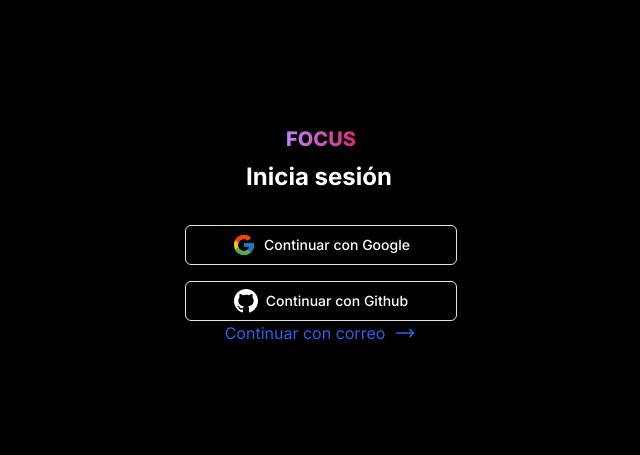
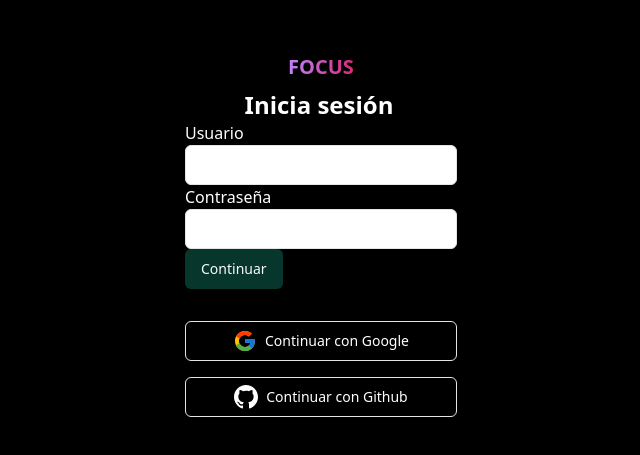
Before and after one commit to carlosdtn/next-forum, a Next.js app: page /auth/signin in a window 1280 px wide. Shown: the part 165-620 px from the top of the page, without its empty margins (319-959 px from the left). Built offline with nearby package versions, Linux system fonts and the light colour scheme; no server answers.

Commit message:
Login option, addData and getData function

```diff
--- a/src/components/layouts/app-layout/index.tsx
+++ b/src/components/layouts/app-layout/index.tsx
@@ -1,15 +1,32 @@
 import Header from "@/components/header"
+import { useAuthContext } from "@/context/AuthContext"
+import { useRouter } from "next/router"
+import { useEffect, useState } from "react"
 
 interface AppLayoutProps {
   children: React.ReactNode
 }
 
 const AppLayout: React.FC<AppLayoutProps> = ({ children }) => {
+  const { user } = useAuthContext()
+  const router = useRouter()
+
+  useEffect(() => {
+    console.log("user: ", user)
+    if (user == null) router.push("/auth/signin")
+  }, [user])
+
   return (
-    <div className="flex flex-col items-center w-11/12 max-w-2xl gap-10 py-12 mx-auto">
-      <Header />
-      {children}
-    </div>
+    <>
+      {user.providerId ? (
+        <div className="flex flex-col items-center w-11/12 max-w-2xl gap-10 py-12 mx-auto">
+          <Header />
+          {children}
+        </div>
+      ) : (
+        <h1>{`Only logged in users can view this page ${user?.providerId}`}</h1>
+      )}
+    </>
   )
 }
 
--- /dev/null
+++ b/src/context/AuthContext.tsx
@@ -0,0 +1,39 @@
+import React from "react"
+import { onAuthStateChanged, getAuth } from "firebase/auth"
+import firebase_app from "@/firebase/config"
+import { CredentialsProps } from "@/utils/types"
+
+const auth = getAuth(firebase_app)
+
+export const AuthContext = React.createContext({})
+
+export const useAuthContext = () => React.useContext(AuthContext)
+
+type Props = {
+  children: React.ReactNode
+}
+
+export const AuthContextProvider: React.FC<Props> = ({ children }) => {
+  const [user, setUser] = React.useState(null)
+  const [loading, setLoading] = React.useState(true)
+
+  React.useEffect(() => {
+    const unsubscribe = onAuthStateChanged(auth, (user) => {
+      if (user) {
+        console.log("user context: ", user)
+        setUser(user)
+      } else {
+        setUser(null)
+      }
+      setLoading(false)
+    })
+
+    return () => unsubscribe()
+  }, [])
+
+  return (
+    <AuthContext.Provider value={{ user }}>
+      {loading ? <div>Loading...</div> : children}
+    </AuthContext.Provider>
+  )
+}
--- /dev/null
+++ b/src/firebase/addData.ts
@@ -0,0 +1,18 @@
+import firebase_app from "./config"
+import { getFirestore, doc, setDoc } from "firebase/firestore"
+
+const db = getFirestore(firebase_app)
+export default async function addData(colllection, id, data) {
+  let result = null
+  let error = null
+
+  try {
+    result = await setDoc(doc(db, colllection, id), data, {
+      merge: true,
+    })
+  } catch (e) {
+    error = e
+  }
+
+  return { result, error }
+}
--- /dev/null
+++ b/src/firebase/auth/signin.ts
@@ -0,0 +1,16 @@
+import firebase_app from "../config"
+import { signInWithEmailAndPassword, getAuth } from "firebase/auth"
+
+const auth = getAuth(firebase_app)
+
+export default async function signIn(email: string, password: string) {
+  let result = null,
+    error = null
+  try {
+    result = await signInWithEmailAndPassword(auth, email, password)
+  } catch (e) {
+    error = e
+  }
+
+  return { result, error }
+}
--- /dev/null
+++ b/src/firebase/auth/signup.ts
@@ -0,0 +1,16 @@
+import firebase_app from "../config"
+import { createUserWithEmailAndPassword, getAuth } from "firebase/auth"
+
+const auth = getAuth(firebase_app)
+
+export default async function signUp(email: string, password: string) {
+  let result = null,
+    error = null
+  try {
+    result = await createUserWithEmailAndPassword(auth, email, password)
+  } catch (e) {
+    error = e
+  }
+
+  return { result, error }
+}
--- a/src/firebase/firebaseInit.tsx
+++ b/src/firebase/config.ts
@@ -1,4 +1,6 @@
-import { initializeApp } from "firebase/app"
+import { initializeApp, getApps } from "firebase/app"
+import "firebase/auth"
+import "firebase/firestore"
 
 const firebaseConfig = {
   apiKey: process.env.NEXT_PUBLIC_FIREBASE_API_KEY,
@@ -8,3 +10,9 @@ const firebaseConfig = {
   messagingSenderId: process.env.NEXT_PUBLIC_FIREBASE_MESSAGING_SENDER_ID,
   appId: process.env.NEXT_PUBLIC_FIREBASE_API_ID,
 }
+
+const firebase_app = !getApps().length
+  ? initializeApp(firebaseConfig)
+  : getApps()[0]
+
+export default firebase_app
--- /dev/null
+++ b/src/firebase/getData.ts
@@ -0,0 +1,18 @@
+import firebase_app from "./config"
+import { getFirestore, doc, getDoc } from "firebase/firestore"
+
+const db = getFirestore(firebase_app)
+export default async function getDoument(collection, id) {
+  let docRef = doc(db, collection, id)
+
+  let result = null
+  let error = null
+
+  try {
+    result = await getDoc(docRef)
+  } catch (e) {
+    error = e
+  }
+
+  return { result, error }
+}
--- a/src/pages/_app.tsx
+++ b/src/pages/_app.tsx
@@ -1,36 +1,24 @@
 import "../global.css"
-import { Inter } from "next/font/google"
-import AppLayout from "@/components/layouts/app-layout/index"
-import AuthLayout from "@/components/layouts/auth-layout/index"
+import AppLayout from "@/components/layouts/app-layout"
+import AuthLayout from "@/components/layouts/auth-layout"
 import { useRouter } from "next/router"
 import type { AppProps } from "next/app"
 import { useEffect, useState } from "react"
-
-const inter = Inter({ subsets: ["latin"] })
-
-export const metadata = {
-  title: "Next Forum",
-  description: "Foro de discusión sobre quejas y sugerencias ciudadanas",
-}
+import Head from "next/head"
+import { AuthContextProvider } from "@/context/AuthContext"
 
 export default function MyApp({ Component, pageProps }: AppProps) {
   const route = useRouter().pathname
-
-  const [showChild, setShowChild] = useState(false)
-  useEffect(() => {
-    setShowChild(true)
-  }, [])
-
-  if (!showChild) {
-    return null
-  }
 
   if (typeof window === "undefined") {
     return <></>
   } else {
     return (
-      <html lang="es">
-        <body className={inter.className}>
+      <>
+        <Head>
+          <title>Focus</title>
+        </Head>
+        <AuthContextProvider>
           {route.includes("auth") ? (
             <AuthLayout>
               <Component {...pageProps} />
@@ -40,8 +28,8 @@ export default function MyApp({ Component, pageProps }: AppProps) {
               <Component {...pageProps} />
             </AppLayout>
           )}
-        </body>
-      </html>
+        </AuthContextProvider>
+      </>
     )
   }
 }
--- a/src/pages/auth/signin/index.tsx
+++ b/src/pages/auth/signin/index.tsx
@@ -2,16 +2,69 @@ import ButtonWithIcon from "@/components/buttons/icon-button"
 import Logo from "@/components/logo"
 import GoogleLogo from "@/components/icons/google-logo"
 import GithubLogo from "@/components/icons/github-logo"
+import { MoveRight } from "lucide-react"
+import { Input } from "@/components/ui/input"
 import { Separator } from "@radix-ui/react-separator"
-import { MoveRight } from "lucide-react"
+import { set, useForm } from "react-hook-form"
+import { BaseSyntheticEvent, useState } from "react"
+import { Button } from "@/components/ui/button"
+import { useRouter } from "next/router"
+import signIn from "@/firebase/auth/signin"
+import { CredentialsProps } from "@/utils/types"
 
 const Signin = () => {
+  const [email, setEmail] = useState<string>("")
+  const [password, setPassword] = useState<string>("")
+  const router = useRouter()
+
+  const { register, handleSubmit } = useForm<CredentialsProps>()
+
+  const onSubmit = async (
+    values: CredentialsProps,
+    e?: BaseSyntheticEvent<object, any, any>
+  ) => {
+    e?.preventDefault()
+    setEmail(values?.username)
+    setPassword(values?.password)
+
+    const { result, error } = await signIn(email, password)
+
+    if (error) {
+      return console.log(error)
+    }
+    console.log(result)
+    return router.push("/")
+  }
+
   return (
     <div className="flex flex-col justify-between p-2 rounded-xl w-72">
       <div className="flex flex-col items-center justify-center gap-y-2">
         <Logo />
         <h2 className="pr-1 text-2xl font-bold text-white">Inicia sesión</h2>
       </div>
+      <div className="flex flex-col gap-y-4">
+        <form onSubmit={handleSubmit(onSubmit)}>
+          <label className="text-white">
+            Usuario
+            <Input
+              className="text-black"
+              type="text"
+              {...register("username")}
+            />
+          </label>
+
+          <label className="text-white">
+            Contraseña
+            <Input
+              className="text-black"
+              type="password"
+              {...register("password")}
+            />
+          </label>
+          <Button type="submit">Continuar</Button>
+        </form>
+      </div>
+      <Separator />
       <div className="flex flex-col justify-center mt-8 gap-y-4">
         <ButtonWithIcon variant="icon" size="default">
           <GoogleLogo className="w-6 h-6 mr-2" />
@@ -22,11 +75,11 @@ const Signin = () => {
           Continuar con Github
         </ButtonWithIcon>
       </div>
-      <div className="flex justify-center">
+      {/* <div className="flex justify-center">
         <a href="#" className="flex items-center text-blue-600 hover:underline">
           Continuar con correo <MoveRight className="h-5 ml-2" />
         </a>
-      </div>
+      </div> */}
     </div>
   )
 }
--- a/src/utils/types.ts
+++ b/src/utils/types.ts
@@ -5,3 +5,8 @@ export type FieldType = ControllerRenderProps<FieldValues, string>
 export type IconProps = {
   className?: string
 }
+
+export type CredentialsProps = {
+  username: string
+  password: string
+}
--- a/tsconfig.json
+++ b/tsconfig.json
@@ -21,7 +21,8 @@
     ],
     "paths": {
       "@/*": ["./src/*"]
-    }
+    },
+    "baseUrl": "."
   },
   "include": ["next-env.d.ts", "**/*.ts", "**/*.tsx", ".next/types/**/*.ts"],
   "exclude": ["node_modules"]
```
Also changed, not shown: package.json (+9 -5 lines), 2 other files (tests, documents, lock files or other folders).
